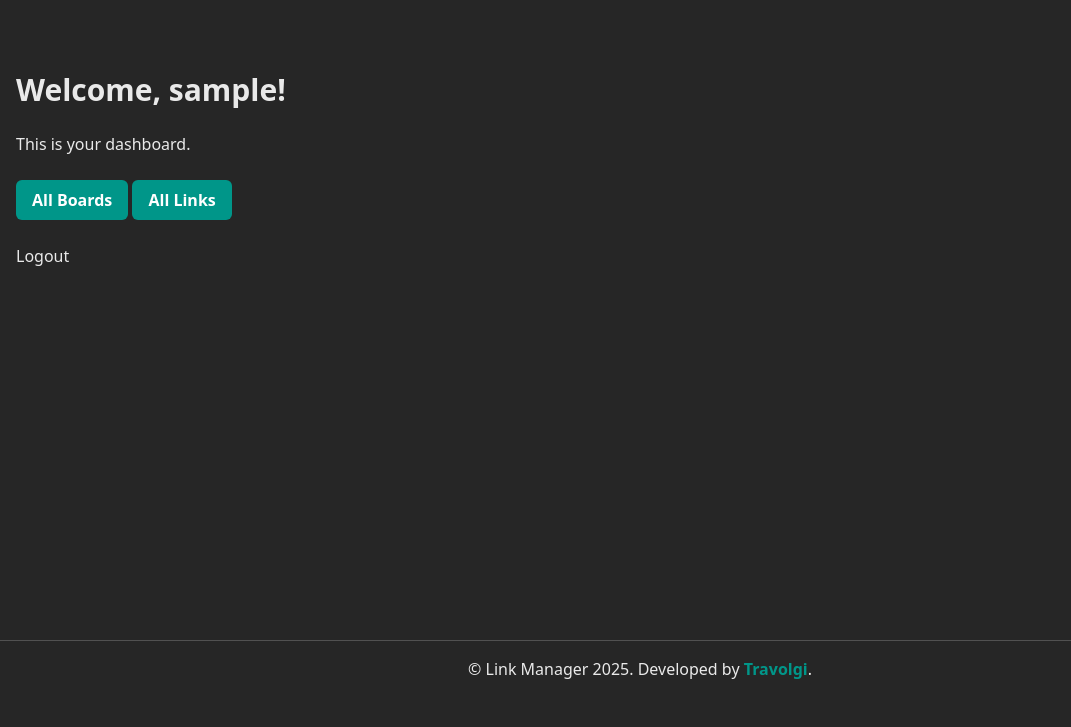
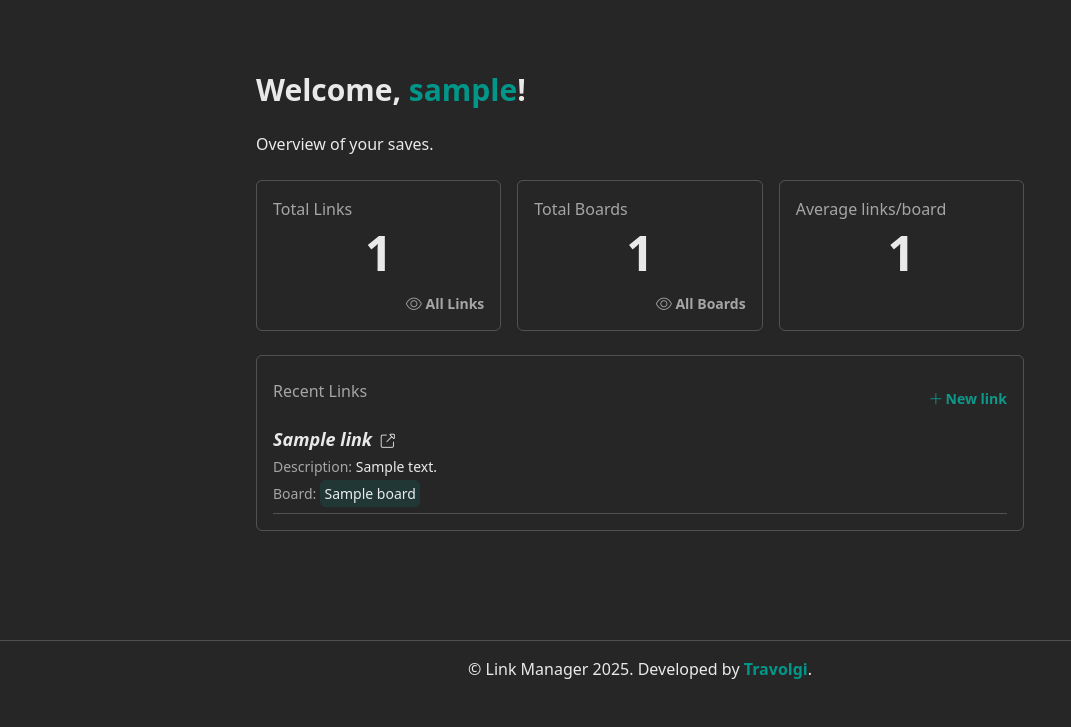
Before and after one commit to travolgi/link-manager, a PHP site: page /link-manager/ in a window 1280 px wide. Shown: the part 73-800 px from the top of the page, without its empty margins (0-1071 px from the left). Run offline with PHP 8.4, Linux system fonts and the light colour scheme; the visitor is signed in with stand-in values (Sample User, id 1); tables that the repository leaves empty hold one stand-in row (values such as "Sample post").

Commit message:
added dashboard data stats and css minor fix

```diff
--- a/app/controllers/DashboardController.php
+++ b/app/controllers/DashboardController.php
@@ -1,10 +1,33 @@
 <?php
 require_once __DIR__ . '/../core/Controller.php';
+require_once __DIR__ . '/../models/BoardModel.php';
+require_once __DIR__ . '/../models/LinkModel.php';
 
 class DashboardController extends Controller {
+	protected $boardModel;
+	protected $linkModel;
+
+	public function __construct($pdo) {
+		parent::__construct($pdo);
+		$this->boardModel = new BoardModel($pdo);
+		$this->linkModel = new LinkModel($pdo);
+	}
+
 	public function showDashboard() {
 		$this->requireLogin();
 
-		$this->render('dashboard');
+		$user_id = $this->currentUserId;
+
+		$stats = [
+			'total_boards' => $this->boardModel->getTotalBoardsByUser( $user_id ),
+			'total_links' => $this->linkModel->getTotalLinksByUser( $user_id ),
+			'avg_links' => $this->linkModel->getAvgLinksPerBoardByUser( $user_id ),
+		];
+
+		$recentLinks = $this->linkModel->getRecentLinksByUser( $user_id, 5 );
+
+		$boards = $this->boardModel->getBoardsByUser( $user_id );
+
+		$this->render('dashboard', [ 'stats' => $stats, 'recentLinks' => $recentLinks, 'boards' => $boards ]);
 	}
 }
--- a/app/models/BoardModel.php
+++ b/app/models/BoardModel.php
@@ -31,6 +31,19 @@ class BoardModel extends Model {
 		$stmt = $this->dbQuery($sql, $params);
 
 		return $stmt->fetch();
+	}
+
+	public function getTotalBoardsByUser( $user_id ) {
+		$sql = '
+			SELECT
+			COUNT(*)
+			FROM boards
+			WHERE user_id = :user_id
+		';
+		$params = [ 'user_id' => $user_id ];
+		$stmt = $this->dbQuery( $sql, $params );
+
+		return $stmt->fetchColumn();
 	}
 
 	public function getBoardExists($user_id, $name, $slug, $excludeId = null) {
--- a/app/models/LinkModel.php
+++ b/app/models/LinkModel.php
@@ -42,6 +42,23 @@ class LinkModel extends Model {
 		return $stmt->fetchAll();
 	}
 
+	public function getRecentLinksByUser( $user_id, $limit = 5 ) {
+		$limit = (int)$limit;
+
+		$sql = "
+			SELECT links.*, boards.name AS board_name
+			FROM links
+			LEFT JOIN boards ON links.board_id = boards.id
+			WHERE links.user_id = :user_id
+			ORDER BY links.created_at DESC
+			LIMIT $limit
+		";
+		$params = [ 'user_id' => $user_id ];
+		$stmt = $this->dbQuery( $sql, $params );
+
+		return $stmt->fetchAll();
+	}
+
 	public function getLinksByBoard( $user_id, $board_id = null ) {
 		$sql = '
 			SELECT *
@@ -77,6 +94,37 @@ class LinkModel extends Model {
 		$stmt = $this->dbQuery( $sql, $params );
 
 		return $stmt->fetch();
+	}
+
+	public function getTotalLinksByUser( $user_id ) {
+		$sql = '
+			SELECT
+			COUNT(*)
+			FROM links
+			WHERE links.user_id = :user_id
+		';
+		$params = [ 'user_id' => $user_id ];
+		$stmt = $this->dbQuery( $sql, $params );
+
+		return $stmt->fetchColumn();
+	}
+
+	public function getAvgLinksPerBoardByUser( $user_id ) {
+		$sql = '
+			SELECT
+			AVG(link_count)
+			FROM (
+				SELECT
+				COUNT(*) AS link_count
+				FROM links
+				WHERE links.user_id = :user_id
+				GROUP BY links.board_id
+			) total
+		';
+		$params = [ 'user_id' => $user_id ];
+		$stmt = $this->dbQuery( $sql, $params );
+
+		return round( $stmt->fetchColumn(), 1 );
 	}
 
 	// create
--- a/app/views/dashboard.php
+++ b/app/views/dashboard.php
@@ -1,11 +1,60 @@
-<div class="space-y-6">
-	<h2 class="font-bold text-3xl">Welcome, <?= htmlspecialchars( $currentUser['username'] ) ?>!</h2>
+<div class="max-w-3xl m-auto space-y-6">
+	<h2 class="font-bold text-3xl">Welcome, <span class="text-teal-600"><?= htmlspecialchars( $currentUser['username'] ) ?></span>!</h2>
 
-	<p>This is your dashboard.</p>
+	<p>Overview of your saves.</p>
 
-	<a href="index.php?action=showBoards" class="btn">All Boards</a>
+	<div class="grid grid-cols-2 md:grid-cols-3 gap-4">
+		<div class="card">
+			<h4 class="opacity-65 mb-2">Total Links</h4>
+			<span class="block text-center font-bold text-5xl"><?= $stats['total_links'] ?></span>
+			<a href="index.php?action=showLinks" class="btn-secondary float-end"><i class="fa-light fa-eye"></i> All Links</a>
+		</div>
 
-	<a href="index.php?action=showLinks" class="btn">All Links</a>
+		<div class="card">
+			<h4 class="opacity-65 mb-2">Total Boards</h4>
+			<span class="block text-center font-bold text-5xl"><?= $stats['total_boards'] ?></span>
+			<a href="index.php?action=showBoards" class="btn-secondary float-end"><i class="fa-light fa-eye"></i> All Boards</a>
+		</div>
 
-	<a href="index.php?action=logout" class="block">Logout</a>
+		<div class="card">
+			<h4 class="opacity-65 mb-2">Average links/board</h4>
+			<span class="block text-center font-bold text-5xl"><?= $stats['avg_links'] ?></span>
+		</div>
+	</div>
+
+	<div class="card">
+		<div class="flex items-center justify-between gap-4 mb-2">
+			<h4 class="opacity-65">Recent Links</h4>
+
+			<button class="btn-secondary text-teal-400 open-newlink-modal" data-board-id=""><i class="fa-light fa-plus"></i> New link</button>
+		</div>
+
+		<ul class="space-y-2">
+			<?php if ( empty( $recentLinks ) ) : ?>
+				<li class="text-sm text-black/25 dark:text-white/25 italic">No links yet.</li>
+			<?php else : ?>
+				<?php foreach ($recentLinks as $link) : ?>
+					<li class="grid justify-start gap-1 py-2 border-b border-neutral-300 dark:border-white/20">
+						<a
+							href="<?= htmlspecialchars( $link['url'] ) ?>"
+							target="_blank"
+							rel="nofollow noopener noreferrer"
+							class="text-lg font-semibold italic hover:text-teal-800 transition-all"
+						>
+							<?= htmlspecialchars( $link['title'] ) ?>
+							<i class="fa-light fa-up-right-from-square text-sm pl-1"></i>
+						</a>
+
+						<?php if ( trim( $link['description'] ) ) : ?>
+							<p class="text-sm"><span class="opacity-65">Description:</span> <?= substr( htmlspecialchars( $link['description'] ), 0, 100) ?> <?= strlen($link['description']) > 100 ? '...' : ''?></p>
+						<?php endif; ?>
+
+						<?php if ( isset($link['board_name']) ) : ?>
+							<span><span class="text-sm opacity-65">Board:</span> <span class="rounded-md text-sm bg-teal-600/15 p-1"><?= htmlspecialchars( $link['board_name'] ) ?></span></span>
+						<?php endif; ?>
+					</li>
+				<?php endforeach; ?>
+			<?php endif; ?>
+		</ul>
+	</div>
 </div>
--- a/app/views/edit_board.php
+++ b/app/views/edit_board.php
@@ -1,4 +1,4 @@
-<a href="index.php?action=showBoards"><i class="fa-light fa-arrow-left"></i> Back</a>
+<a href="index.php?action=showBoards" class="btn-secondary"><i class="fa-light fa-arrow-left"></i> Back</a>
 
 <h2 class="font-bold text-3xl mt-4 mb-6">Edit Board</h2>
 
--- a/app/views/edit_link.php
+++ b/app/views/edit_link.php
@@ -1,4 +1,4 @@
-<a href="index.php?action=showLinks"><i class="fa-light fa-arrow-left"></i> Back</a>
+<a href="index.php?action=showLinks" class="btn-secondary"><i class="fa-light fa-arrow-left"></i> Back</a>
 
 <h2 class="font-bold text-3xl mt-4 mb-6">Edit Link</h2>
 
--- a/app/views/login.php
+++ b/app/views/login.php
@@ -1,4 +1,4 @@
-<div class="grid mx-auto gap-6 p-6 max-w-sm border border-neutral-300 dark:border-white/20 rounded-md">
+<div class="grid mx-auto gap-6 p-6 max-w-sm card">
 	<h2 class="font-bold text-3xl">Login</h2>
 
 	<?php if( isset($error) ) : ?>
--- a/app/views/partials/link_filters.php
+++ b/app/views/partials/link_filters.php
@@ -7,7 +7,7 @@
 	/>
 
 	<div>
-		<label for="search" class="text-sm opacity-65">Search by:</label>
+		<label for="search">Search by:</label>
 		<div class="relative">
 			<i class="fa-light fa-search absolute left-2 top-3"></i>
 			<input
@@ -22,7 +22,7 @@
 	</div>
 
 	<div>
-		<label for="orderby" class="text-sm opacity-65">Order by:</label>
+		<label for="orderby">Order by:</label>
 		<?php
 		require __DIR__ . '/field_select_orderby.php';
 		?>
--- a/app/views/partials/link_modal.php
+++ b/app/views/partials/link_modal.php
@@ -1,8 +1,8 @@
 <div id="newlink-modal" class="fixed inset-0 bg-black/65 p-4 overflow-y-scroll !hidden flex justify-center items-center transition-all">
-	<div class="relative w-3xl dark:bg-neutral-800 dark:text-white/90 py-6 px-4 rounded-md border border-neutral-300 dark:border-white/20">
-		<i id="close-newlink-modal" class="fa-light fa-x text-sm absolute top-3 right-4"></i>
+	<div class="relative w-3xl bg-white dark:bg-neutral-800 dark:text-white/90 py-6 card">
+		<i id="close-newlink-modal" class="fa-light fa-x text-sm absolute top-3 right-4 hover:opacity-65 transition-all"></i>
 
-		<h2 class="font-bold text-xl mb-4">Create New Link</h2>
+		<h3 class="font-bold text-xl mb-4">Create New Link</h3>
 		<form action="index.php?action=storeLink" method="POST" class="grid">
 			<input
 				type="hidden"
--- a/app/views/register.php
+++ b/app/views/register.php
@@ -1,4 +1,4 @@
-<div class="grid mx-auto gap-6 p-6 max-w-sm border border-neutral-300 dark:border-white/20 rounded-md">
+<div class="grid mx-auto gap-6 p-6 max-w-sm card">
 	<h2 class="font-bold text-3xl">Registration</h2>
 
 	<?php if( isset($error) ) : ?>
```
Also changed, not shown: app/views/boards.php (+7 -5 lines), app/views/links.php (+6 -4 lines), public/assets/css/input.css, public/assets/css/style.css.
